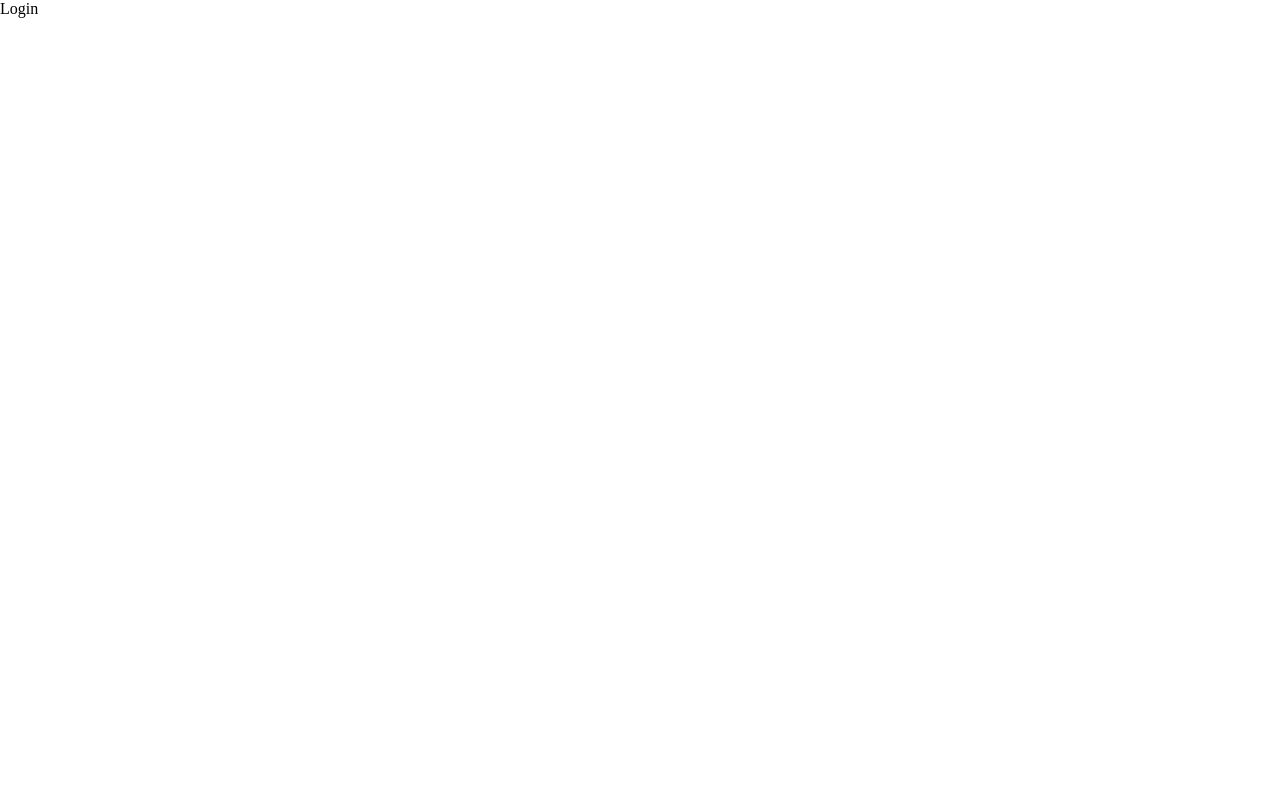
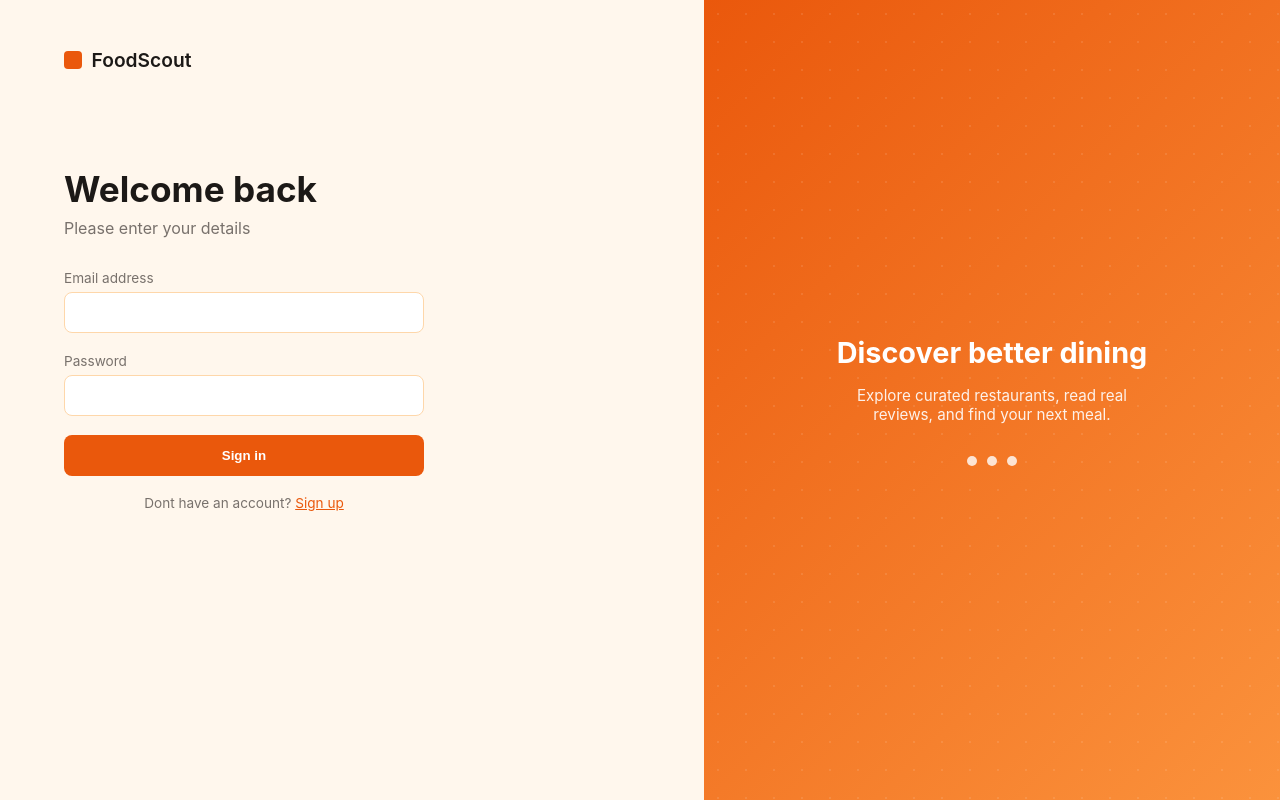
Before and after one commit to krish999777/restaurant-finder, a React (Vite) app in the folder frontend/: page /login in a window 1280 px wide. Built offline with nearby package versions, Linux system fonts and the light colour scheme; no server answers.

Commit message:
login page done

```diff
--- a/frontend/src/index.css
+++ b/frontend/src/index.css
@@ -2,3 +2,14 @@
   padding:0;
   margin:0;
 }
+:root {
+  --bg: #fff7ed;
+  --panel: #ffffff;
+  --primary: #ea580c;
+  --primary-hover: #c2410c;
+  --accent: #fb923c;
+  --text: #1c1917;
+  --subtext: #78716c;
+  --border: #fed7aa;
+  --error: #dc2626;
+}
--- a/frontend/src/pages/Login.css
+++ b/frontend/src/pages/Login.css
@@ -0,0 +1,233 @@
+
+/* Layout */
+.auth-layout {
+  display: flex;
+  height: 100vh;
+  font-family: -apple-system, BlinkMacSystemFont, sans-serif;
+}
+
+/* LEFT */
+.auth-left {
+  flex: 1;
+  padding: 3rem 4rem;
+  display: flex;
+  flex-direction: column;
+  background: var(--bg);
+}
+
+.brand {
+  display: flex;
+  align-items: center;
+  gap: 0.6rem;
+  font-weight: 600;
+  font-size: 1.2rem;
+  color: var(--text);
+}
+
+.logo-box {
+  width: 18px;
+  height: 18px;
+  background: var(--primary);
+  border-radius: 4px;
+}
+
+.auth-content {
+  margin-top: 6rem;
+  max-width: 360px;
+}
+
+.auth-content h1 {
+  font-size: 2.2rem;
+  margin-bottom: 0.5rem;
+  color: var(--text);
+}
+
+.subtitle {
+  color: var(--subtext);
+  margin-bottom: 2rem;
+}
+
+/* Form */
+.form {
+  display: flex;
+  flex-direction: column;
+  gap: 1.2rem;
+}
+
+.field {
+  display: flex;
+  flex-direction: column;
+  gap: 0.4rem;
+}
+
+.field label {
+  font-size: 0.85rem;
+  color: var(--subtext);
+}
+
+.field input {
+  padding: 0.75rem;
+  border-radius: 8px;
+  border: 1px solid var(--border);
+  outline: none;
+  background: white;
+  color: var(--text);
+  transition: 0.2s ease;
+}
+
+.field input:focus {
+  border-color: var(--primary);
+  box-shadow: 0 0 0 2px rgba(234, 88, 12, 0.15);
+}
+
+/* Row */
+.form-row {
+  display: flex;
+  justify-content: space-between;
+  align-items: center;
+}
+
+.remember {
+  display: flex;
+  gap: 0.4rem;
+  font-size: 0.85rem;
+  color: var(--subtext);
+}
+
+.link {
+  font-size: 0.85rem;
+  color: var(--primary);
+  cursor: pointer;
+  background: none;
+  border: none;
+}
+
+/* Button */
+.primary-btn {
+  padding: 0.8rem;
+  border-radius: 8px;
+  border: none;
+  background: var(--primary);
+  color: white;
+  font-weight: 600;
+  cursor: pointer;
+  transition: 0.2s ease;
+}
+
+.primary-btn:hover {
+  background: var(--primary-hover);
+}
+
+.primary-btn:disabled {
+  opacity: 0.6;
+  cursor: not-allowed;
+}
+
+/* Divider */
+.divider {
+  text-align: center;
+  position: relative;
+}
+
+.divider span {
+  font-size: 0.8rem;
+  color: var(--subtext);
+}
+
+.divider::before,
+.divider::after {
+  content: "";
+  position: absolute;
+  height: 1px;
+  background: var(--border);
+  top: 50%;
+  width: 40%;
+}
+
+.divider::before {
+  left: 0;
+}
+.divider::after {
+  right: 0;
+}
+
+/* Google */
+.google-btn {
+  padding: 0.7rem;
+  border-radius: 8px;
+  border: 1px solid var(--border);
+  background: white;
+  cursor: pointer;
+  color: var(--text);
+}
+
+.google-btn:hover {
+  background: #fff1e6;
+}
+
+/* Signup */
+.signup {
+  text-align: center;
+  font-size: 0.85rem;
+  color: var(--subtext);
+}
+
+/* Error */
+.error {
+  background: #fee2e2;
+  color: var(--error);
+  padding: 0.5rem;
+  border-radius: 6px;
+  font-size: 0.85rem;
+}
+
+/* RIGHT */
+.auth-right {
+  flex: 1;
+  position: relative;
+  background: linear-gradient(135deg, #ea580c, #fb923c);
+  color: white;
+  display: flex;
+  align-items: center;
+  justify-content: center;
+}
+
+.visual-layer {
+  position: absolute;
+  inset: 0;
+  opacity: 0.1;
+  background: radial-gradient(circle, white 1px, transparent 1px);
+  background-size: 28px 28px;
+}
+
+.visual-content {
+  max-width: 320px;
+  text-align: center;
+  z-index: 1;
+}
+
+.visual-content h2 {
+  font-size: 1.8rem;
+  margin-bottom: 1rem;
+}
+
+.visual-content p {
+  font-size: 0.95rem;
+  opacity: 0.9;
+}
+
+/* Floating UI */
+.floating-ui {
+  margin-top: 2rem;
+  display: flex;
+  justify-content: center;
+  gap: 0.6rem;
+}
+
+.circle {
+  width: 10px;
+  height: 10px;
+  background: white;
+  border-radius: 50%;
+  opacity: 0.8;
+}
--- a/frontend/src/pages/Login.tsx
+++ b/frontend/src/pages/Login.tsx
@@ -1,7 +1,90 @@
-import './Login.css'
+import "./Login.css"
+import { useState } from "react"
+import type { JSX,SubmitEvent } from "react"
+import { postLogin } from "../utils/api"
+import { useNavigate,Link } from "react-router-dom"
 
-export default function(){
-    return(
-        <div>Login</div>
-    )
+export default function (): JSX.Element {
+  const [error, setError] = useState<string | null>(null)
+  const [loading, setLoading] = useState(false)
+
+  const navigate = useNavigate()
+
+  async function handleSubmit(e:SubmitEvent):Promise<void>{
+        setLoading(true)
+        setError(null)
+        e.preventDefault()
+        const form:HTMLFormElement=e.target
+        const formData=new FormData(form)
+        const email=String(formData.get('email'))
+        const password=String(formData.get('password'))
+        try{
+            await postLogin({email,password})
+            navigate('/restaurants')
+        }catch(err){
+            console.log(err.message)
+            setError(err.message)
+        }finally{
+            setLoading(false)
+        }
+    }
+    return (
+  <div className="auth-layout">
+
+    <div className="auth-left">
+
+      <div className="brand">
+        <div className="logo-box" />
+        <span>FoodScout</span>
+      </div>
+
+      <div className="auth-content">
+        <h1>Welcome back</h1>
+        <p className="subtitle">Please enter your details</p>
+
+        {error && <div className="error">{error}</div>}
+
+        <form onSubmit={handleSubmit} className="form">
+
+          <div className="field">
+            <label>Email address</label>
+            <input type="email" name="email" required />
+          </div>
+
+          <div className="field">
+            <label>Password</label>
+            <input type="password" name="password" required minLength={6} />
+          </div>
+
+          <button className="primary-btn" disabled={loading}>
+            {loading ? "Signing in..." : "Sign in"}
+          </button>
+
+          <p className="signup">
+            Dont have an account? <Link className="link" to="/signup">Sign up</Link>
+          </p>
+
+        </form>
+      </div>
+    </div>
+
+    <div className="auth-right">
+      <div className="visual-layer" />
+
+      <div className="visual-content">
+        <h2>Discover better dining</h2>
+        <p>
+          Explore curated restaurants, read real reviews, and find your next meal.
+        </p>
+
+        <div className="floating-ui">
+          <div className="circle" />
+          <div className="circle" />
+          <div className="circle" />
+        </div>
+      </div>
+    </div>
+
+  </div>
+)
 }
--- /dev/null
+++ b/frontend/src/utils/api.ts
@@ -0,0 +1,25 @@
+import axios from 'axios'
+
+const api = axios.create({
+  baseURL:import.meta.env.VITE_BASE_URL
+})
+api.interceptors.request.use((config) => {
+  const token = localStorage.getItem("token")
+  if (token) {
+    config.headers.Authorization = token
+  }
+  return config
+})
+export async function postLogin(body:{
+    email:string,
+    password:string
+}){
+    try{
+        const res=await api.post(`/auth/login`,body)
+        const { token, user } = res.data
+        localStorage.setItem("token", token)
+        return user
+    }catch(err){
+        throw new Error(err.response?.data?.error || "Login failed")
+    }
+}
```
